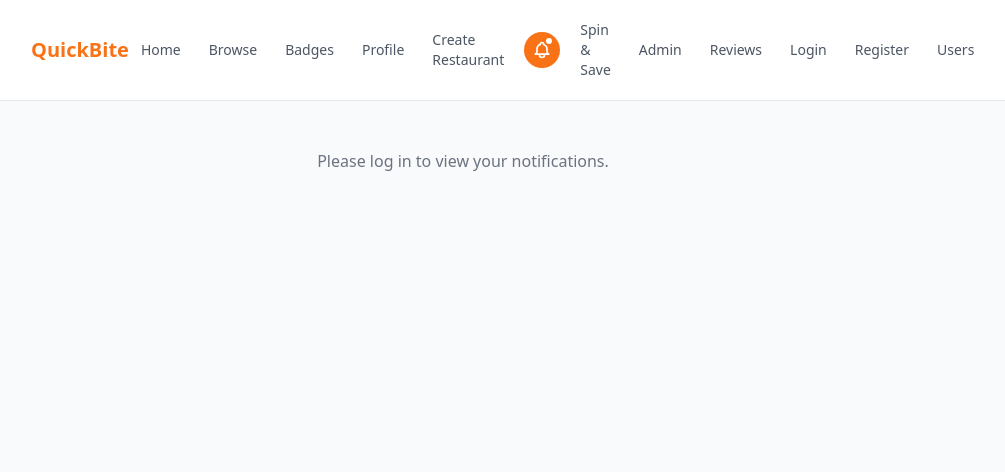
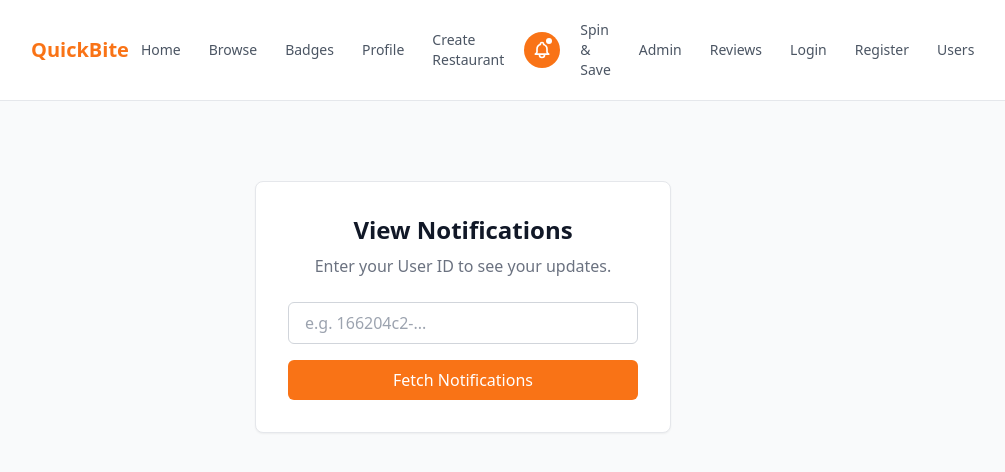
Before and after one commit to BransonCr/QuickBite, a React (Vite) app in the folder frontend/: page /notifications in a window 1280 px wide. Shown: the top 472 px of the page, without its empty margins (177-1182 px from the left). Built offline with nearby package versions, Linux system fonts and the light colour scheme.

Commit message:
Update NotificationPage.jsx

```diff
--- a/frontend/src/pages/NotificationPage.jsx
+++ b/frontend/src/pages/NotificationPage.jsx
@@ -2,22 +2,26 @@ import React, { useState, useEffect } from "react";
 import { Link } from "react-router-dom";
 import { api } from "../services/api"; // Ensure this path matches where your api.js is located
 
-export default function NotificationPage({ userId }) {
+export default function NotificationPage() {
+  // New states for handling manual User ID entry
+  const [inputUserId, setInputUserId] = useState("");
+  const [activeUserId, setActiveUserId] = useState(null);
+
+  // Existing states
   const [notifications, setNotifications] = useState([]);
-  const [loading, setLoading] = useState(true);
+  const [loading, setLoading] = useState(false);
   const [activeAnimation, setActiveAnimation] = useState(null);
 
-  // Fetch only THIS user's notifications
+  // Fetch only THIS user's notifications based on the manually entered ID
   const fetchNotifications = async () => {
-    if (!userId) {
+    if (!activeUserId) {
       setLoading(false);
       return;
     }
 
     try {
       setLoading(true);
-      // Calls the new endpoint: /api/notification/user/{userId}
-      const data = await api.getUserNotifications(userId);
+      const data = await api.getUserNotifications(activeUserId);
       setNotifications(data || []);
     } catch (error) {
       console.error("Failed to fetch notifications:", error);
@@ -26,13 +30,27 @@ export default function NotificationPage({ userId }) {
     }
   };
 
-  // Re-run the fetch if the userId changes (e.g., someone logs in/out)
+  // Re-run the fetch if the activeUserId changes
   useEffect(() => {
+    if (activeUserId) {
       fetchNotifications();
-  }, [userId]);
+    }
+  }, [activeUserId]);
+
+  const handleLoginSubmit = (e) => {
+    e.preventDefault();
+    if (inputUserId.trim()) {
+      setActiveUserId(inputUserId.trim());
+    }
+  };
+
+  const handleLogout = () => {
+    setActiveUserId(null);
+    setInputUserId("");
+    setNotifications([]);
+  };
 
   const getIcon = (type) => {
-    // Handling potential variations in type naming from the backend
     switch (type?.toLowerCase()) {
       case "order_update":
       case "order": return "🍔";
@@ -42,22 +60,19 @@ export default function NotificationPage({ userId }) {
     }
   };
 
-  // Mark a single notification as read in the database
   const markAsRead = async (notification) => {
     const id = notification.id || notification.notification_id;
     const isUnread = notification.unread !== undefined ? notification.unread : !notification.is_read;
 
-    if (!isUnread) return; // Skip if already read
+    if (!isUnread) return;
 
     try {
-      // Send the update to the backend
       await api.updateNotification(id, {
         ...notification,
         unread: false,
         is_read: true
       });
 
-      // Update local React state instantly for a snappy UI
       setNotifications((prev) =>
         prev.map((n) =>
           (n.id || n.notification_id) === id
@@ -70,13 +85,11 @@ export default function NotificationPage({ userId }) {
     }
   };
 
-  // Mark all unread notifications as read
   const handleMarkAllAsRead = async () => {
     const unreadNotifs = notifications.filter(n => n.unread || !n.is_read);
     if (unreadNotifs.length === 0) return;
 
     try {
-      // Execute all update API calls concurrently
       await Promise.all(
         unreadNotifs.map(notif => {
           const id = notif.id || notif.notification_id;
@@ -87,44 +100,63 @@ export default function NotificationPage({ userId }) {
           });
         })
       );
-      // Refresh the list from the server just to be perfectly in sync
       await fetchNotifications();
     } catch (error) {
       console.error("Failed to mark all as read:", error);
     }
   };
 
-  // Triggers the animation and marks as read
   const handleNotificationClick = (notif) => {
     markAsRead(notif);
 
-    if (activeAnimation) return; // Prevent overlapping animations
+    if (activeAnimation) return;
     setActiveAnimation(notif.type?.toLowerCase().includes("order") ? "order" : notif.type?.toLowerCase() || "system");
 
-    // Clear the animation after it finishes (1.5 seconds)
     setTimeout(() => {
       setActiveAnimation(null);
     }, 1500);
   };
 
-  // UI States
-  if (!userId) {
+  // --- UI STATE 1: Prompt for User ID ---
+  if (!activeUserId) {
     return (
-      <div className="max-w-3xl mx-auto px-4 py-12 text-center">
-        <p className="text-gray-500">Please log in to view your notifications.</p>
+      <div className="max-w-md mx-auto px-4 py-20 text-center">
+        <div className="bg-white p-8 shadow-sm rounded-lg border border-gray-200">
+          <h2 className="text-2xl font-bold text-gray-900 mb-2">View Notifications</h2>
+          <p className="text-gray-500 mb-6">Enter your User ID to see your updates.</p>
+
+          <form onSubmit={handleLoginSubmit} className="flex flex-col gap-4">
+            <input
+              type="text"
+              placeholder="e.g. 166204c2-..."
+              value={inputUserId}
+              onChange={(e) => setInputUserId(e.target.value)}
+              className="w-full px-4 py-2 border border-gray-300 rounded-md focus:outline-none focus:ring-2 focus:ring-orange-500"
+              required
+            />
+            <button
+              type="submit"
+              className="w-full bg-orange-500 text-white font-medium py-2 rounded-md hover:bg-orange-600 transition-colors"
+            >
+              Fetch Notifications
+            </button>
+          </form>
+        </div>
       </div>
     );
   }
 
+  // --- UI STATE 2: Loading Notifications ---
   if (loading) {
     return (
       <div className="max-w-3xl mx-auto px-4 py-12 text-center">
         <div className="animate-spin text-4xl mb-4">⏳</div>
-        <p className="text-gray-500">Loading your notifications...</p>
+        <p className="text-gray-500">Loading notifications for {activeUserId}...</p>
       </div>
     );
   }
 
+  // --- UI STATE 3: Display Notifications ---
   return (
     <div className="max-w-3xl mx-auto px-4 py-8 relative">
 
@@ -171,8 +203,15 @@ export default function NotificationPage({ userId }) {
       <div className="flex items-center justify-between mb-6">
         <div>
           <h1 className="text-3xl font-bold text-gray-900">Notifications</h1>
-          <p className="text-gray-500 mt-1">Stay updated on your orders and rewards.</p>
+          <p className="text-gray-500 mt-1">ID: <span className="font-mono text-xs">{activeUserId}</span></p>
         </div>
+        <div className="flex gap-3">
+          <button
+            onClick={handleLogout}
+            className="text-sm font-medium text-gray-600 hover:text-gray-900 px-4 py-2 rounded-md transition-colors"
+          >
+            Change User
+          </button>
           <button
             onClick={handleMarkAllAsRead}
             className="text-sm font-medium text-orange-500 hover:text-orange-600 bg-orange-50 px-4 py-2 rounded-md transition-colors"
@@ -180,13 +219,13 @@ export default function NotificationPage({ userId }) {
             Mark all as read
           </button>
         </div>
+      </div>
 
       {/* Notifications List */}
       <div className="bg-white shadow-sm rounded-lg border border-gray-200 overflow-hidden">
         {notifications.length > 0 ? (
           <ul className="divide-y divide-gray-200">
             {notifications.map((notif) => {
-              // Normalize data fields from the backend
               const id = notif.id || notif.notification_id;
               const isUnread = notif.unread !== undefined ? notif.unread : !notif.is_read;
               const title = notif.title || (notif.type === "order_update" ? "Order Update" : "Notification");
```
Lines whose indentation alone changed are shown as unchanged.
